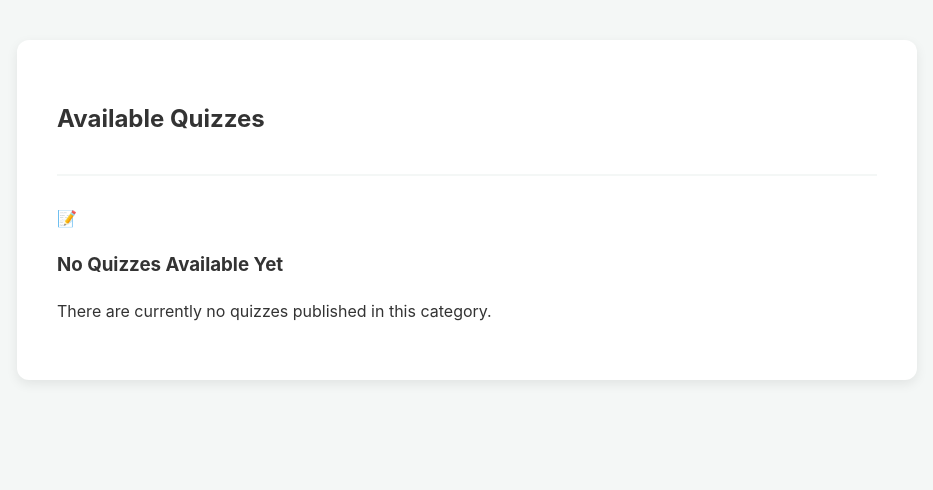
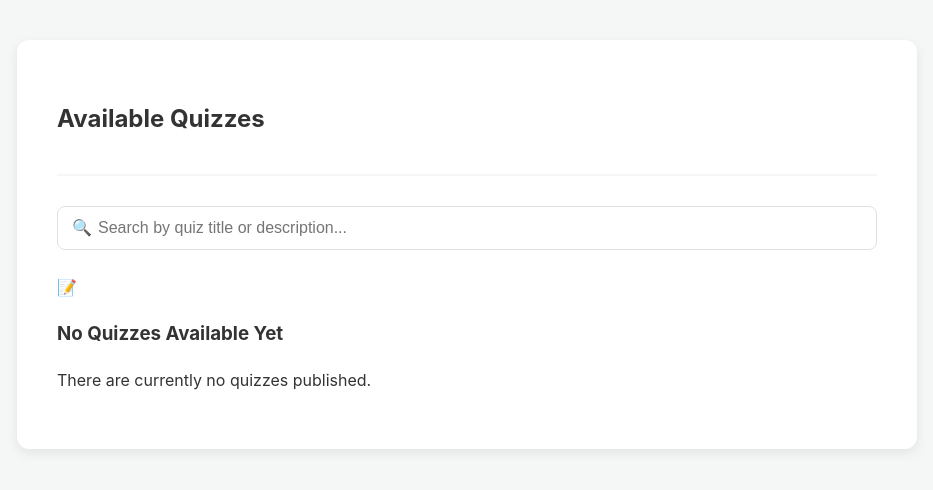
Before and after one commit to capsunlock/quizmaster_backend, a Django app: page /quizzes/ in a window 1280 px wide. Shown: the part 70-560 px from the top of the page, without its empty margins (173-1106 px from the left). Run offline with Django 5.2, Linux system fonts and the light colour scheme; the visitor is signed in with stand-in values (Sample User, id 1); data that the repository does not hold is empty.

Commit message:
added a search/filter bar to the Quiz List

```diff
--- a/quizzes/static/css/style.css
+++ b/quizzes/static/css/style.css
@@ -232,3 +232,15 @@ td { padding: 18px 15px; border-bottom: 1px solid #eee; vertical-align: middle;
     background: #ff4d4d; color: white; border: none; border-radius: 50%;
     width: 26px; height: 26px; display: flex; align-items: center; justify-content: center; cursor: pointer;
 }
+
+/* --- Search Bar Styling --- */
+#quizSearch:focus {
+    outline: none;
+    border-color: var(--primary);
+    box-shadow: 0 0 0 4px rgba(0, 123, 255, 0.1);
+    transition: all 0.2s ease;
+}
+
+.search-container span {
+    pointer-events: none;
+}
--- a/quizzes/templates/quizzes/quiz_list.html
+++ b/quizzes/templates/quizzes/quiz_list.html
@@ -10,18 +10,24 @@
         {% endif %}
     </div>
 
-    <div class="quiz-grid">
+    <div class="search-container" style="margin-bottom: 25px; position: relative;">
+        <input type="text" id="quizSearch" placeholder="Search by quiz title or description..."
+               style="width: 100%; padding: 12px 15px 12px 40px; border-radius: 8px; border: 1px solid var(--border); font-size: 1rem;">
+        <span style="position: absolute; left: 15px; top: 50%; transform: translateY(-50%); color: #888;">🔍</span>
+    </div>
+
+    <div class="quiz-grid" id="quizGrid">
         {% for quiz in quizzes %}
-            <div class="question-card" id="quiz-card-{{ quiz.id }}" style="display: flex; flex-direction: column;">
+            <div class="question-card quiz-item" id="quiz-card-{{ quiz.id }}" style="display: flex; flex-direction: column;">
                 <div class="card-header" style="display: flex; align-items: center; justify-content: space-between;">
-                    <h3 style="margin: 0;">{{ quiz.title }}</h3>
+                    <h3 class="quiz-title" style="margin: 0;">{{ quiz.title }}</h3>
 
                     {% if quiz.created_at > recent_cutoff %}
                         <span class="badge bg-success" style="font-size: 0.7rem;">NEW</span>
                     {% endif %}
                 </div>
 
-                <p style="flex-grow: 1; margin: 15px 0;">{{ quiz.description|truncatewords:20 }}</p>
+                <p class="quiz-desc" style="flex-grow: 1; margin: 15px 0;">{{ quiz.description|truncatewords:20 }}</p>
 
                 {% if user.is_teacher %}
                     <small style="color: #888; display: block; margin-bottom: 10px;">
@@ -50,16 +56,46 @@
             <div class="empty-state" style="grid-column: 1 / -1;">
                 <div class="empty-icon">📝</div>
                 <h3>No Quizzes Available Yet</h3>
-                <p>There are currently no quizzes published in this category.</p>
-                {% if user.is_teacher %}
-                    <a href="{% url 'create-quiz' %}" class="btn btn-primary" style="width: auto; padding: 10px 30px;">Create the First Quiz</a>
-                {% endif %}
+                <p>There are currently no quizzes published.</p>
             </div>
         {% endfor %}
+    </div>
+
+    <div id="noResults" class="empty-state" style="display: none; grid-column: 1 / -1; margin-top: 20px;">
+        <div class="empty-icon">🕵️‍♂️</div>
+        <h3>No matching quizzes found</h3>
+        <p>Try a different keyword.</p>
     </div>
 </div>
 
 <script>
+// Real-time Search Logic
+document.getElementById('quizSearch').addEventListener('input', function(e) {
+    const searchTerm = e.target.value.toLowerCase();
+    const quizItems = document.querySelectorAll('.quiz-item');
+    let hasResults = false;
+
+    quizItems.forEach(item => {
+        const title = item.querySelector('.quiz-title').innerText.toLowerCase();
+        const desc = item.querySelector('.quiz-desc').innerText.toLowerCase();
+
+        if (title.includes(searchTerm) || desc.includes(searchTerm)) {
+            item.style.display = 'flex';
+            hasResults = true;
+        } else {
+            item.style.display = 'none';
+        }
+    });
+
+    const noResultsDiv = document.getElementById('noResults');
+    if (!hasResults && searchTerm !== "") {
+        noResultsDiv.style.display = 'block';
+    } else {
+        noResultsDiv.style.display = 'none';
+    }
+});
+
+// Delete Logic
 async function confirmDelete(quizId) {
     if (confirm("Are you sure you want to delete this quiz? This cannot be undone.")) {
         try {
@@ -78,8 +114,7 @@ async function confirmDelete(quizId) {
                 card.style.transform = 'scale(0.9)';
                 setTimeout(() => {
                     card.remove();
-                    // Optional: If no cards left, reload to show empty state
-                    if (document.querySelectorAll('.question-card').length === 0) {
+                    if (document.querySelectorAll('.quiz-item').length === 0) {
                         location.reload();
                     }
                 }, 300);
```
